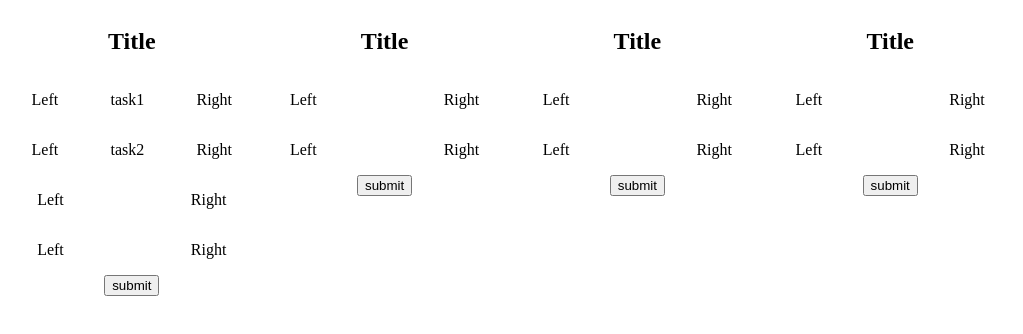
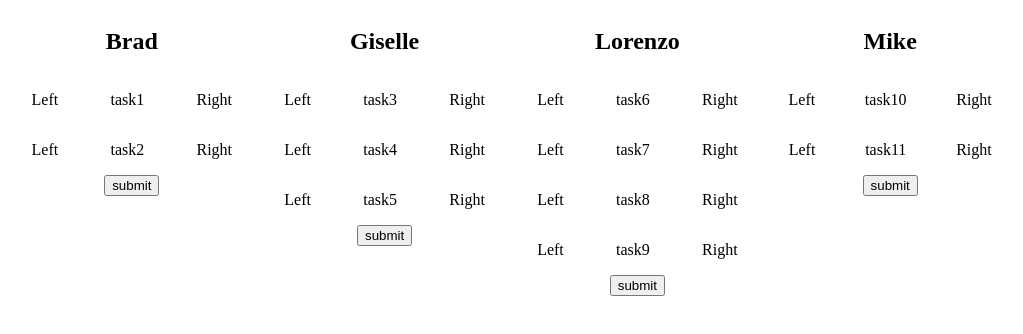
Before and after one commit to gjuliao/crm-react, a React (Create React App) app: page / in a window 1280 px wide. Shown: the top 334 px of the page, without its empty margins (129-1152 px from the left). Built offline with nearby package versions, Linux system fonts and the light colour scheme.

Commit message:
Added more props to cards

```diff
--- a/src/App.jsx
+++ b/src/App.jsx
@@ -4,7 +4,29 @@ import { Card } from './components/Card';
 
 function App() {
 
-  const [list1, setList1] = useState(['task1', 'task2']);
+  const [list1, setList1] = useState(
+    {
+      'owner': 'Brad',
+      'tasks': ['task1', 'task2']
+    });
+
+    const [list2, setList2] = useState(
+      {
+        'owner': 'Giselle',
+        'tasks': ['task3', 'task4', 'task5']
+      });
+
+      const [list3, setList3] = useState(
+        {
+          'owner': 'Lorenzo',
+          'tasks': ['task6', 'task7', 'task8', 'task9']
+        });
+
+        const [list4, setList4] = useState(
+          {
+            'owner': 'Mike',
+            'tasks': ['task10', 'task11']
+          });
 
   const handleItemClick = () => {
     // setList1((el) => setList.filter((i) => i !== list1));
@@ -15,9 +37,9 @@ function App() {
   return (
     <div className="container">
       <Card items={list1} onItemClick={handleItemClick} />
-      <Card />
-      <Card />
-      <Card />
+      <Card items={list2} onItemClick={handleItemClick}/>
+      <Card items={list3} onItemClick={handleItemClick}/>
+      <Card items={list4} onItemClick={handleItemClick}/>
     </div>
   );
 }
--- a/src/components/Card.jsx
+++ b/src/components/Card.jsx
@@ -1,18 +1,19 @@
 import React from 'react'
 import { Items } from './Items'
 
-export const Card = ({ items = [], onItemClick }) => {
+export const Card = ({ items, onItemClick }) => {
+
+    const tasks = items.tasks;
+    const owner = items.owner;
 
     console.log(items, 'Card');
   return (
     <div className='group-card'>
-        <h2 className='card-title'>Title</h2>
+        <h2 className='card-title'>{owner}</h2>
         <div>
-        {items.map((item, index) => (
+        {tasks.map((item, index) => (
             <Items key={index} item={item} />
         ))}
-            <Items />
-            <Items />
         </div>
         <button>submit</button>
     </div>
```
